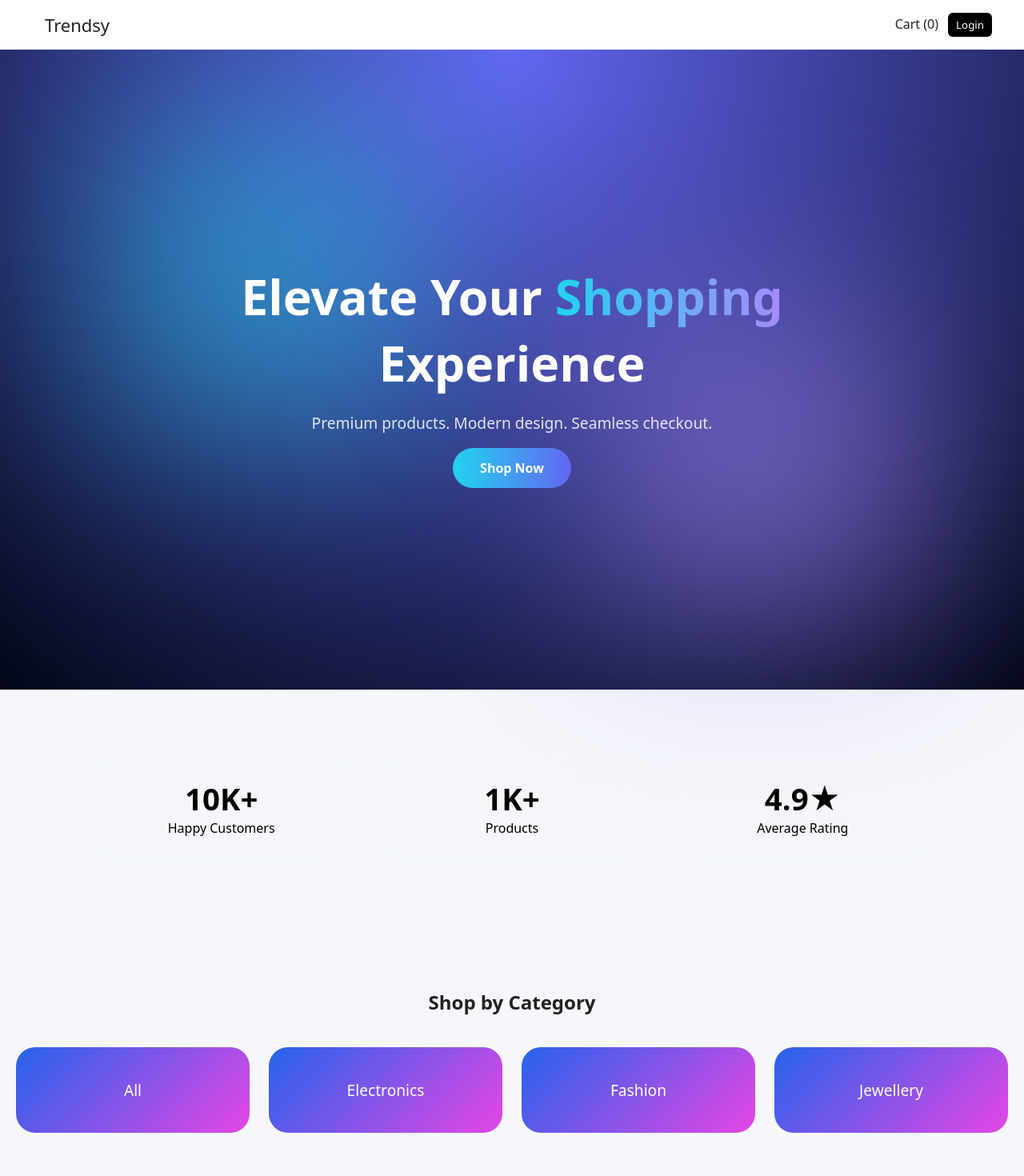
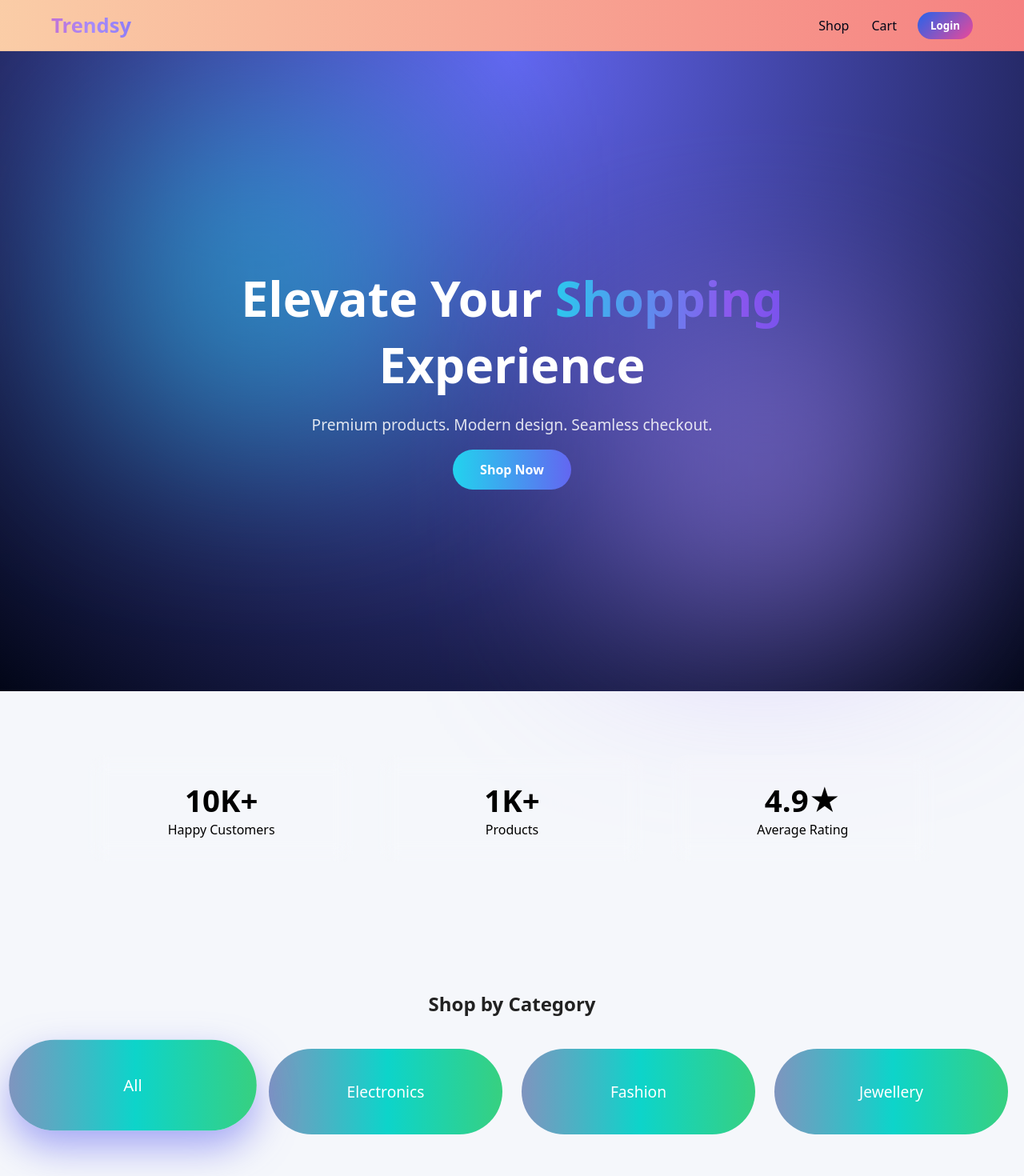
Before and after one commit to Anurag-Saha/internship_protfolio_week_8, a React (Create React App) app: page / in a window 1280 px wide. Shown: the top 1470 px of the page at 80% size. Built offline with nearby package versions, Linux system fonts and the light colour scheme; no server answers.

Commit message:
homescreen and navbar updated

```diff
--- a/src/components/Navbar/Navbar.css
+++ b/src/components/Navbar/Navbar.css
@@ -1,29 +1,115 @@
-.nav {
+.navbar {
+  position: sticky;
+  top: 0;
+  z-index: 1000;
+
+  background: linear-gradient(
+    to right,
+    rgba(250, 202, 162, 0.95),
+    rgba(245, 122, 122, 0.95)
+  );
+
+  backdrop-filter: blur(8px);
+  border-bottom: 1px solid rgba(0, 0, 0, 0.05);
+}
+
+
+.nav-inner {
+  max-width: 1200px;
+  margin: auto;
+  padding: 14px 24px;
   display: flex;
   justify-content: space-between;
-  padding: 16px 40px;
-  background: white;
-  box-shadow: 0 2px 8px rgba(0,0,0,0.08);
+  align-items: center;
 }
 
-.nav a {
+/* LOGO */
+.logo {
+  font-size: 1.6rem;
+  font-weight: 800;
   text-decoration: none;
-  color: #222;
-  margin-left: 16px;
-  font-weight: 500;
+  background: linear-gradient(
+    270deg,
+    #2563eb,
+    #6366f1,
+    #a78bfa,
+    #ec4899
+  );
+  background-size: 400% 400%;
+  background-clip: text;
+  -webkit-background-clip: text;
+  color: transparent;
+  animation: gradientShift 8s ease infinite;
 }
 
-.logo {
-  font-size: 22px;
-  font-weight: bold;
+/* LINKS */
+.nav-links {
+  display: flex;
+  align-items: center;
+  gap: 24px;
 }
 
-.nav button {
-  margin-left: 12px;
-  padding: 6px 10px;
+.nav-link {
+  position: relative;
+  text-decoration: none;
+  color: #020617;
+  font-weight: 500;
+  padding: 6px 2px;
+}
+
+/* underline animation */
+.nav-link::after {
+  content: "";
+  position: absolute;
+  left: 0;
+  bottom: -4px;
+  width: 0%;
+  height: 2px;
+  background: linear-gradient(90deg, #6366f1, #ec4899);
+  transition: width 0.3s ease;
+}
+
+.nav-link:hover::after,
+.nav-link.active::after {
+  width: 100%;
+}
+
+/* CART */
+.cart-link {
+  position: relative;
+}
+
+.cart-badge {
+  position: absolute;
+  top: -8px;
+  right: -14px;
+  background: linear-gradient(135deg, #6366f1, #ec4899);
+  color: white;
+  font-size: 11px;
+  padding: 4px 7px;
+  border-radius: 999px;
+  font-weight: 600;
+}
+
+/* BUTTON */
+.nav-btn {
+  padding: 8px 16px;
+  border-radius: 999px;
   border: none;
-  background: black;
+  font-weight: 600;
+  cursor: pointer;
+  background: linear-gradient(135deg, #2563eb, #ec4899);
   color: white;
-  border-radius: 6px;
-  cursor: pointer;
+  transition: transform 0.2s ease;
 }
+
+.nav-btn:hover {
+  transform: scale(1.06);
+}
+
+/* reuse gradient animation */
+@keyframes gradientShift {
+  0% { background-position: 0% 50%; }
+  50% { background-position: 100% 50%; }
+  100% { background-position: 0% 50%; }
+}
--- a/src/components/Navbar/Navbar.js
+++ b/src/components/Navbar/Navbar.js
@@ -1,4 +1,4 @@
-import { Link } from "react-router-dom";
+import { NavLink } from "react-router-dom";
 import { useCart } from "../../contexts/CartContext";
 import { useAuth } from "../../contexts/AuthContext";
 import "./Navbar.css";
@@ -7,18 +7,41 @@ const Navbar = () => {
   const { cart } = useCart();
   const { user, login, logout } = useAuth();
 
+  const totalQty = cart.reduce((sum, item) => sum + item.qty, 0);
+
   return (
-    <nav className="nav">
-      <Link to="/" className="logo">Trendsy</Link>
+    <nav className="navbar">
+      <div className="nav-inner">
 
-      <div>
-        <Link to="/cart">Cart ({cart.length})</Link>
+        {/* LOGO */}
+        <NavLink to="/" className="logo">
+          Trendsy
+        </NavLink>
 
-        {user ? (
-          <button onClick={logout}>Logout</button>
-        ) : (
-          <button onClick={login}>Login</button>
-        )}
+        {/* LINKS */}
+        <div className="nav-links">
+          <NavLink to="/shop" className="nav-link">
+            Shop
+          </NavLink>
+
+          <NavLink to="/cart" className="nav-link cart-link">
+            Cart
+            {totalQty > 0 && (
+              <span className="cart-badge">{totalQty}</span>
+            )}
+          </NavLink>
+
+          {user ? (
+            <button className="nav-btn" onClick={logout}>
+              Logout
+            </button>
+          ) : (
+            <button className="nav-btn" onClick={login}>
+              Login
+            </button>
+          )}
+        </div>
+
       </div>
     </nav>
   );
--- a/src/pages/Home.css
+++ b/src/pages/Home.css
@@ -25,12 +25,27 @@
 }
 
 .hero h1 span {
-  background: linear-gradient(90deg, #22d3ee, #a78bfa);
+  background: linear-gradient(
+    270deg,
+    #22d3ee,
+    #6366f1,
+    #a78bfa,
+    #22d3ee,
+    #a322ee,
+    #4446ec,
+    #8c57ee,
+    #22d3ee
+  );
+
+  background-size: 600% 600%;
+  background-position: 0% 50%;
+
   background-clip: text;
   -webkit-background-clip: text;
   color: transparent;
+
+  animation: gradientShift 6s ease infinite;
 }
-
 
 .hero p {
   opacity: 0.85;
@@ -131,22 +146,44 @@
   gap: 24px;
 }
 
+.category-card:hover {
+  transform: translateY(-6px) scale(1.04);
+}
+
+
 .category-card {
-  background: linear-gradient(135deg, #2563eb, #e546e5);
+  background: linear-gradient(
+    270deg,
+    #030307,
+    #a183f3,
+    #304d52,
+    #63cc33,
+    #0dd4ca,
+    #ee57b4,
+    #22d3ee
+  );
+
+  background-size: 600% 600%;
+  background-position: 0% 50%;
+
   color: white;
   padding: 40px;
-  border-radius: 24px;
+  border-radius: 999px;
   font-size: 1.2rem;
   cursor: pointer;
-  transition: all 0.3s ease;
+  text-align: center;
+
+  transition: transform 0.3s ease, box-shadow 0.3s ease;
+  animation: gradientShift 5s ease infinite;
 }
+
 
 /* neutralize active */
 .category-card.active {
-  background: linear-gradient(135deg, #2563eb, #e546e5);
-  box-shadow: none;
-  transform: none;
+  box-shadow: 0 20px 45px rgba(99, 102, 241, 0.55);
+  transform: translateY(-8px) scale(1.06);
 }
+
 
 
 .products {
@@ -177,3 +214,15 @@
   from { opacity: 0; transform: translateY(40px); }
   to { opacity: 1; transform: translateY(0); }
 }
+
+@keyframes gradientShift {
+  0% {
+    background-position: 0% 50%;
+  }
+  50% {
+    background-position: 100% 50%;
+  }
+  100% {
+    background-position: 0% 50%;
+  }
+}
```
